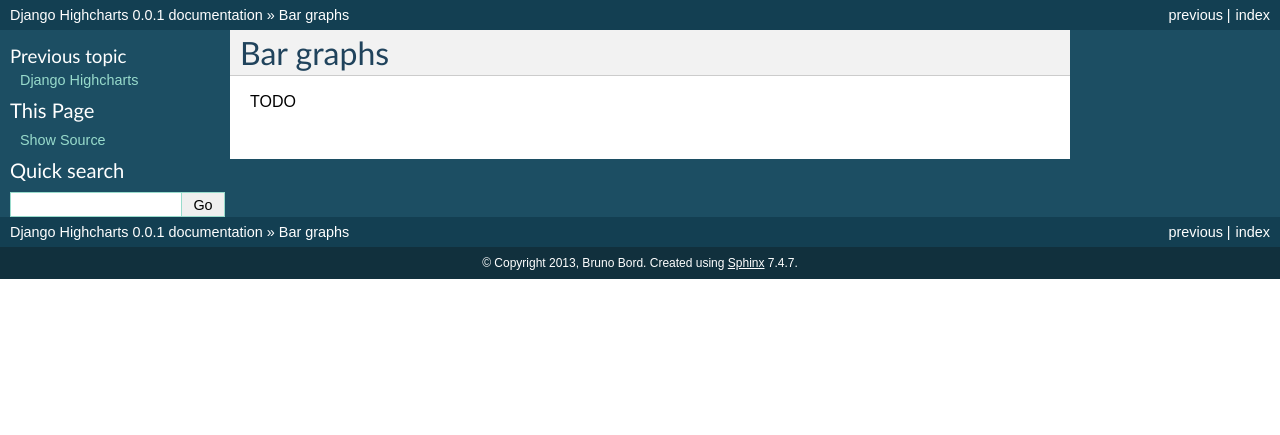
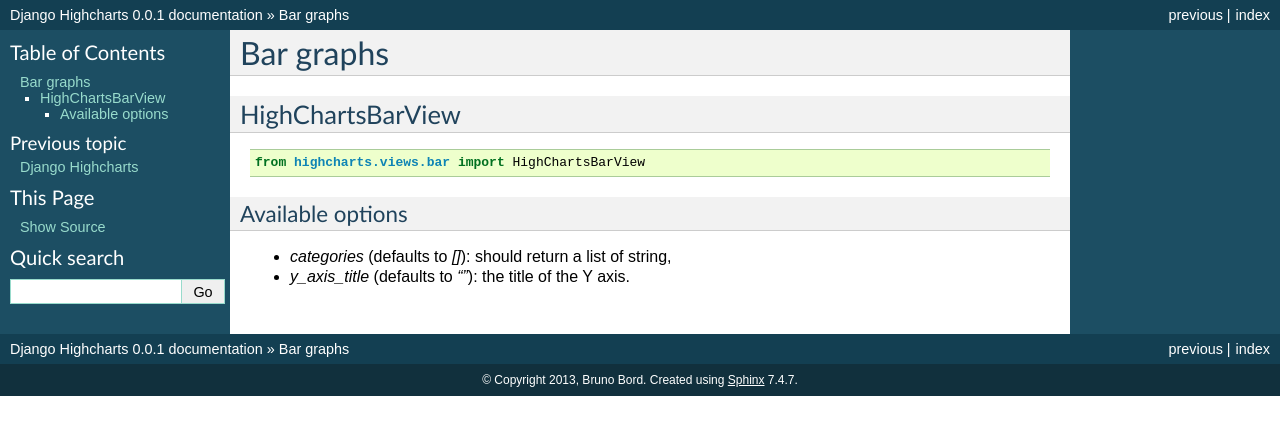
Before and after one commit to ernestoarbitrio/django-highcharts, a Sphinx documentation site: the page built from docs/bar.rst, in a window 1280 px wide. Shown: the top 435 px of the page. Built offline with Sphinx 7.4.7, drawn with Linux system fonts in a browser that asks for light colours.

Commit message:
more convenient Y axis title

```diff
--- a/docs/bar.rst
+++ b/docs/bar.rst
@@ -2,4 +2,16 @@
 Bar graphs
 ==========
 
-TODO
+HighChartsBarView
+=================
+
+::
+
+    from highcharts.views.bar import HighChartsBarView
+
+
+Available options
+-----------------
+
+* `categories` (defaults to `[]`): should return a list of string,
+* `y_axis_title` (defaults to `""`): the title of the Y axis.
--- a/docs/index.rst
+++ b/docs/index.rst
@@ -38,6 +38,8 @@ The view
 --------
 
 .. code-block:: python
+
+    from highcharts.views.bar import HighChartsBarView
 
     class BarView(HighChartsBarView):
         categories = ['Orange', 'Bananas', 'Apples']
```
Also changed, not shown: 2 other files.
